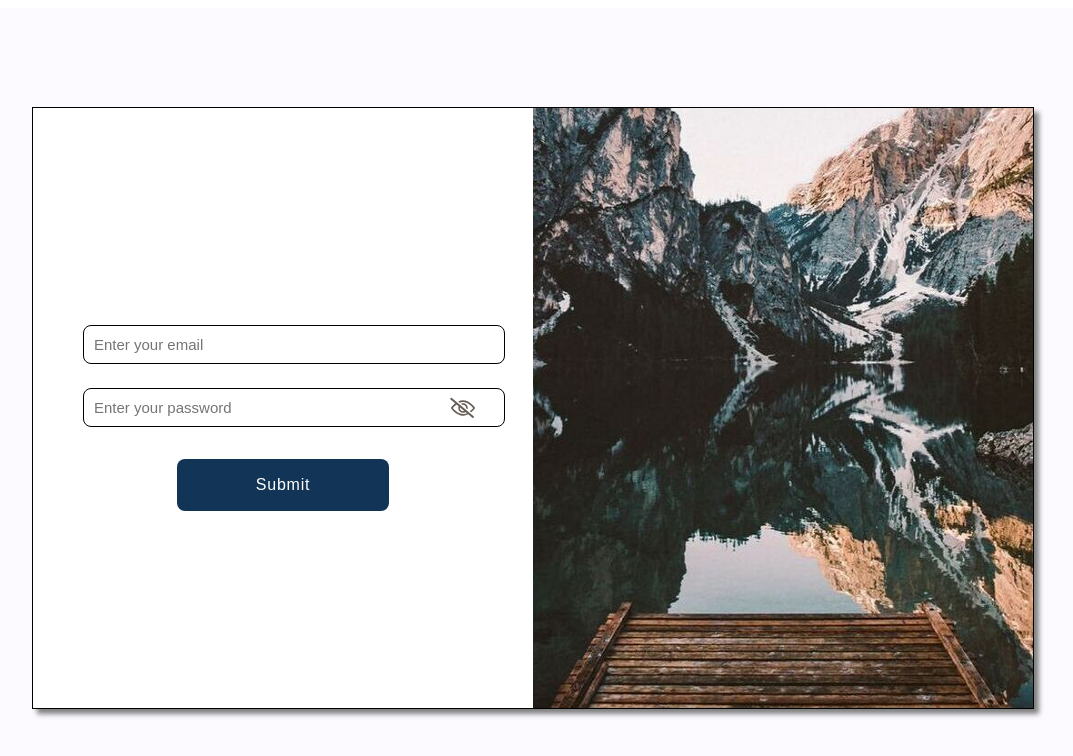
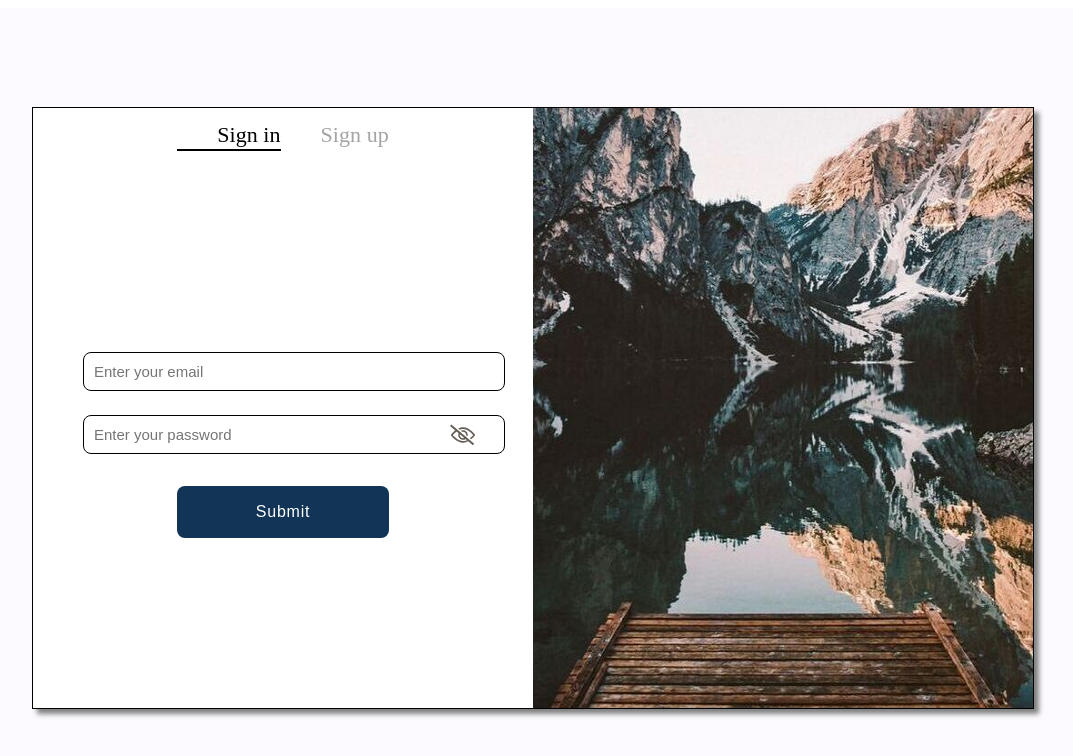
Before and after one commit to romantsiupiak1502/temlate, a React (Create React App) app: page / in a window 1280 px wide. Shown: the top 756 px of the page, without its empty margins (115-1188 px from the left). Built offline with nearby package versions, Linux system fonts and the light colour scheme.

Commit message:
Add tabs for switch between login and registration

```diff
--- a/package.json
+++ b/package.json
@@ -3,6 +3,7 @@
   "version": "0.1.0",
   "private": true,
   "dependencies": {
+    "@material-ui/core": "^4.11.3",
     "@reduxjs/toolkit": "^1.5.0",
     "@testing-library/jest-dom": "^5.11.4",
     "@testing-library/react": "^11.1.0",
--- /dev/null
+++ b/src/components/Tabs.tsx
@@ -0,0 +1,31 @@
+import React from 'react';
+
+import { styled } from '../styles';
+
+import { H3 } from './Text';
+
+interface ITabStyledProps {
+  isActive: boolean;
+}
+
+const TabStyled = styled(H3)<ITabStyledProps>`
+  padding-left: 40px;
+  color: ${ ({theme, isActive}) => isActive ? theme.colors.black : theme.colors.gray };
+  border-bottom: 2px solid ${ ({theme, isActive}) => isActive ? theme.colors.black : theme.colors.white };
+  cursor: pointer;
+`;
+
+interface ITabProps {
+  onClick: () => void;
+  isActive: boolean;
+  text: string;
+}
+
+export const Tab: React.FC<ITabProps> = props => {
+  const { onClick, isActive, text } = props;
+  return (
+    <TabStyled className={"Selected"} onClick={onClick} isActive={isActive}>
+      {text}
+    </TabStyled>
+  );
+}
--- a/src/components/index.ts
+++ b/src/components/index.ts
@@ -6,3 +6,4 @@ export * from './icons';
 export * from './IconButton';
 export * from './UserAvatar';
 export * from './TextButton';
+export * from './Tabs';
--- /dev/null
+++ b/src/consts/LoginRegistrationConst.tsx
@@ -0,0 +1,4 @@
+export enum LoginRegistrationConst {
+  LOGIN = 'LOGIN',
+  REGISTRATION = 'REGISTRATION',
+}
--- a/src/consts/index.ts
+++ b/src/consts/index.ts
@@ -1,2 +1,3 @@
 export * from './LanguagesConst';
 export * from './UserAvatarConst';
+export * from './LoginRegistrationConst';
--- a/src/containers/Login/Greeting.tsx
+++ b/src/containers/Login/Greeting.tsx
@@ -1,8 +1,9 @@
-import React from 'react';
-import {Switch, Route} from 'react-router-dom';
+import React, { useState } from 'react';
+import { LoginLandscapeImage } from '../../assets';
+import { Tab } from '../../components';
+import { LoginRegistrationConst } from '../../consts';
 
 import { styled } from '../../styles';
-import { LoginLandscapeImage } from "../../assets";
 
 import { LoginForm } from "./LoginForm";
 
@@ -19,6 +20,7 @@ const InputWrapper = styled.div`
   width: 500px;
   height: 600px;
   display: flex;
+  flex-direction: column;
   align-items: center;
   justify-content: center;
 `;
@@ -28,11 +30,41 @@ const Picture = styled.img`
   height: 600px;
 `;
 
+const TabsWrapper = styled.div`
+  width: 100%;
+  height: 10%;
+  display: flex;
+  align-items: center;
+  justify-content: center;
+`;
+
 export const Greeting = () => {
+
+  const [currentTab, setCurrentTab] = useState(LoginRegistrationConst.LOGIN);
+
+  const switchTab = () => {
+    switch(currentTab) {
+      case LoginRegistrationConst.LOGIN:
+        return <LoginForm />
+      case LoginRegistrationConst.REGISTRATION:
+        return <></>
+    }
+  }
+
   return (
     <Wrapper>
       <InputWrapper>
-        <LoginForm />
+        <TabsWrapper>
+          <Tab
+            onClick={ () => {setCurrentTab(LoginRegistrationConst.LOGIN) }}
+            isActive={ currentTab===LoginRegistrationConst.LOGIN }
+            text='Sign in' />
+          <Tab
+            onClick={ () => {setCurrentTab( LoginRegistrationConst.REGISTRATION) } }
+            isActive={ currentTab===LoginRegistrationConst.REGISTRATION }
+            text='Sign up' />
+        </TabsWrapper>
+        { switchTab() }
       </InputWrapper>
       <Picture src={ LoginLandscapeImage }/>
     </Wrapper>
```
Also changed, not shown: 1 other file (tests, documents, lock files or other folders).
